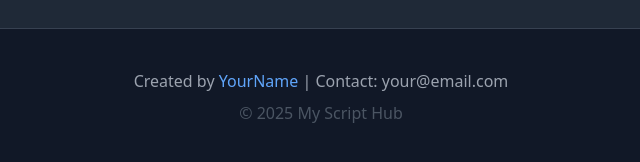
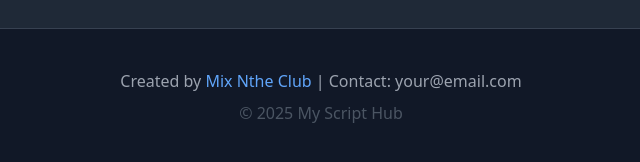
Before and after one commit to WeAreDevs-ops/Script-, a plain HTML site: page index.html in a window 1280 px wide. Shown: the part 900-1062 px from the top of the page, 319-959 px from the left. Drawn offline with nearby package versions, Linux system fonts and the light colour scheme.

Commit message:
Update index.html

```diff
--- a/index.html
+++ b/index.html
@@ -35,7 +35,7 @@
 </div>
 
   </section>  <!-- CONTACT / FOOTER -->  <footer id="contact" class="bg-gray-900 border-t border-gray-700 py-10 text-center">
-    <p class="text-gray-400">Created by <span class="text-blue-400">YourName</span> | Contact: your@email.com</p>
+    <p class="text-gray-400">Created by <span class="text-blue-400">Mix Nthe Club</span> | Contact: your@email.com</p>
     <p class="text-gray-600 mt-2">&copy; 2025 My Script Hub</p>
   </footer>
 </body>
```
